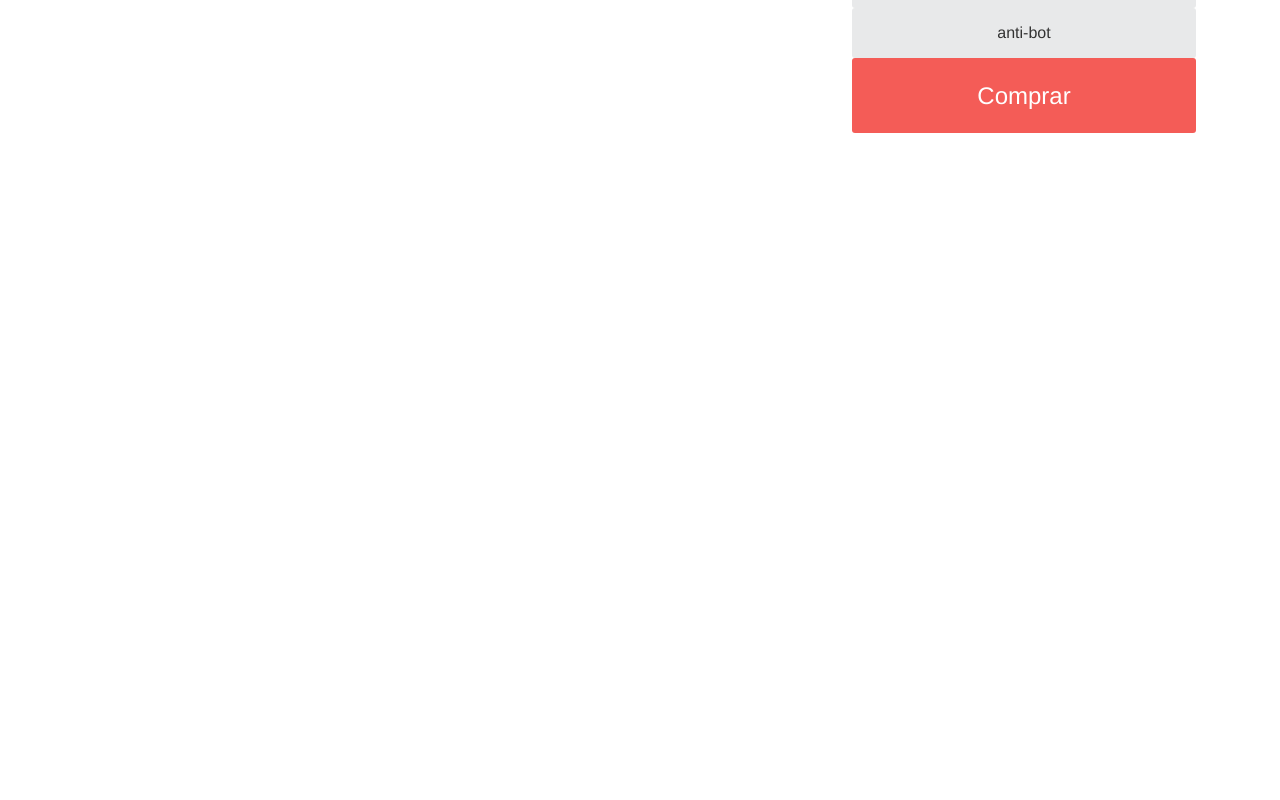
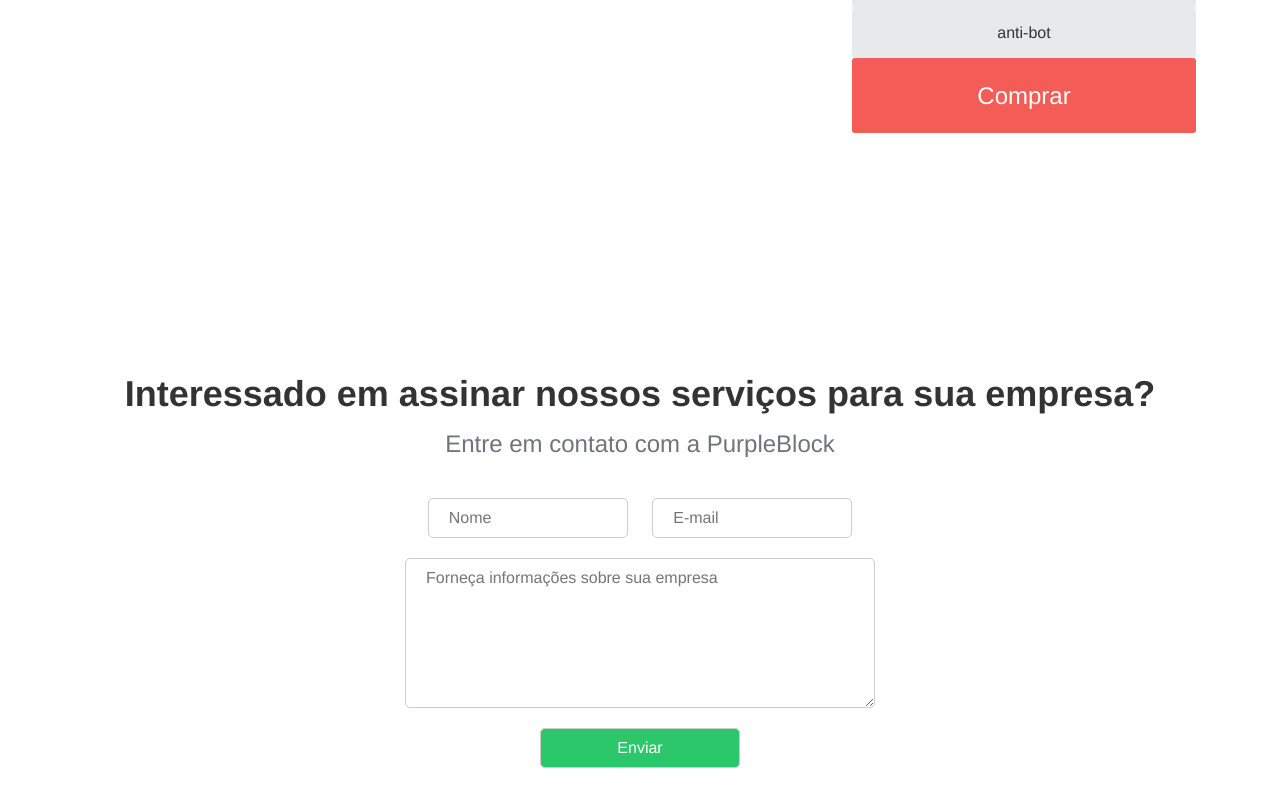
Before and after one commit to abraaorochapb/proj3CursoFrontEnd-LandingPage, a plain HTML site: page index.html in a window 1280 px wide. Shown: the part 1530-2330 px from the top of the page. Before the commit the page ends 1823 px from the top, so only its background shows below. Drawn offline with Linux system fonts and the light colour scheme.

Commit message:
Criação e estilização da seção de contato

```diff
--- /dev/null
+++ b/estilos/contact-sec.css
@@ -0,0 +1,53 @@
+.contact-container{
+  text-align: center;
+  padding: 5rem 0 2rem 0;
+}
+.contact-container h2{
+  font-size: 36px;
+  margin-bottom: 15px;
+}
+@media (max-width: 768px){
+  .contact-container h2{
+    font-size: 24px;
+  }
+}
+.contact-container p{
+  font-size: 24px;
+  margin-bottom: 40px;
+}
+@media (max-width: 768px){
+  .contact-container p{
+    font-size: 18px;
+  }
+}
+.contact-container input,
+.contact-container textarea{
+  width: 200px;
+  padding: 10px 20px;
+  font-size: 16px;
+  border-radius: 5px;
+  border: 1px solid #ccc;
+  margin: 0 10px 20px;
+}
+.contact-container textarea{
+  display: block;
+  margin: 0 auto 20px;
+  width: 470px;
+  height: 150px;
+}
+@media (max-width: 768px){
+  .contact-container textarea{
+    width: 80%;
+  }
+}
+.contact-container input[type="submit"]{
+  display: block;
+  margin: 0 auto;
+  width: 200px;
+  padding: 10px 20px;
+  font-size: 16px;
+  border-radius: 5px;
+  background-color: #2cc76a;
+  color: #fff;
+  cursor: pointer;
+}
--- a/index.html
+++ b/index.html
@@ -10,6 +10,7 @@
   <link rel="stylesheet" href="estilos/main-banner.css">
   <link rel="stylesheet" href="estilos/benefits.css">
   <link rel="stylesheet" href="estilos/sec-price.css">
+  <link rel="stylesheet" href="estilos/contact-sec.css">
 </head>
 <body>
 
@@ -118,6 +119,17 @@
           </div>
         </div>
       </section>
+
+      <section class="contact-container">
+        <h2>Interessado em assinar nossos serviços para sua empresa?</h2>
+        <p>Entre em contato com a PurpleBlock</p>
+        <form>
+          <input type="text" name="name" id="name" placeholder="Nome">
+          <input type="email" name="email" id="email" placeholder="E-mail">
+          <textarea name="message" id="message" placeholder="Forneça informações sobre sua empresa"></textarea>
+          <input type="submit" value="Enviar">
+        </form>
+      </section>
     </main>
 
 
```
